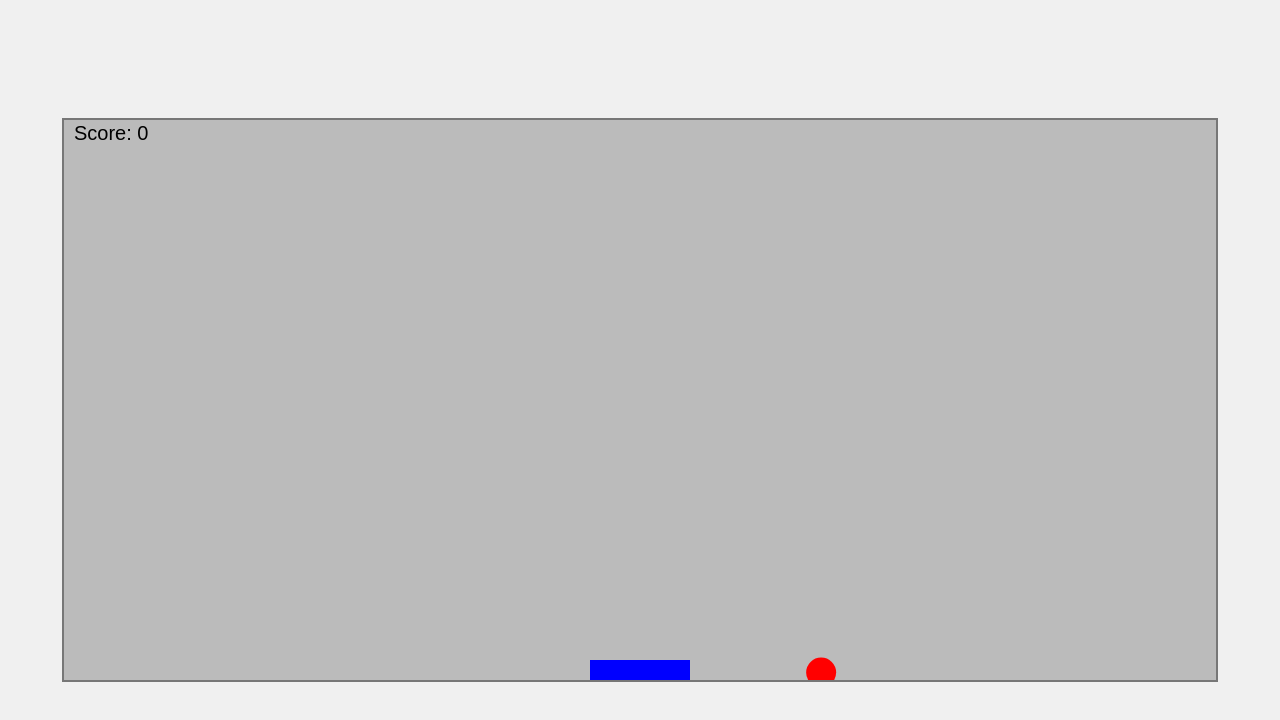
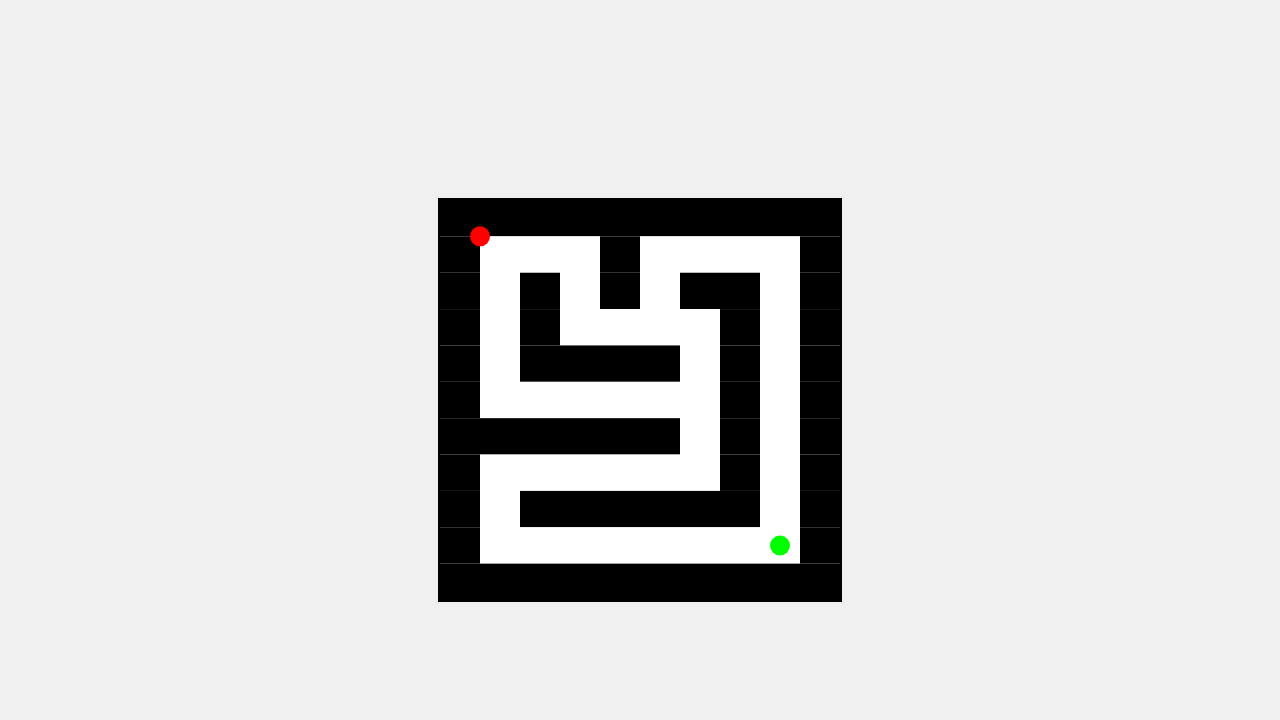
Before and after one commit to sgottabesgit/Gravity-Dodge, a website: page www/index.html in a window 1280 px wide. Drawn offline with Linux system fonts and the light colour scheme.

Commit message:
ball maze game

```diff
--- a/www/index.html
+++ b/www/index.html
@@ -2,111 +2,145 @@
 <html lang="en">
 
 <head>
-    <meta http-equiv="Content-Type" content="text/html; charset=UTF-8">
-    <title>Catch the Ball Game</title>
+    <meta charset="UTF-8">
+    <title>Ball Maze Game</title>
     <style>
         body {
-            margin: 0;
             display: flex;
             justify-content: center;
             align-items: center;
             height: 100vh;
-            background: #f0f0f0;
+            background-color: #f0f0f0;
+            margin: 0;
+            font-family: Arial, sans-serif;
+        }
+
+        #game-container {
+            position: relative;
+            width: 400px;
+            height: 400px;
+            background-color: #fff;
+            border: 2px solid #000;
         }
 
         canvas {
-            border: 2px solid #777;
-            background: #bbb;
+            width: 100%;
+            height: 100%;
         }
     </style>
+</head>
+
+<body>
+    <div id="game-container">
+        <canvas id="game-canvas"></canvas>
+    </div>
     <script>
         'use strict';
-        const REFRESH_RATE = 1000 / 25; // 25 fps
-        const GRAVITY = 0.5; // Acceleration due to gravity for the ball
-        const PADDLE_WIDTH = 100;
-        const PADDLE_HEIGHT = 20;
-        const BALL_RADIUS = 15;
+        const REFRESH_RATE = 1000 / 25;
+        const BALL_RADIUS = 10;
+        const MAZE = [
+            [1, 1, 1, 1, 1, 1, 1, 1, 1, 1],
+            [1, 0, 0, 0, 1, 0, 0, 0, 0, 1],
+            [1, 0, 1, 0, 1, 0, 1, 1, 0, 1],
+            [1, 0, 1, 0, 0, 0, 0, 1, 0, 1],
+            [1, 0, 1, 1, 1, 1, 0, 1, 0, 1],
+            [1, 0, 0, 0, 0, 0, 0, 1, 0, 1],
+            [1, 1, 1, 1, 1, 1, 0, 1, 0, 1],
+            [1, 0, 0, 0, 0, 0, 0, 1, 0, 1],
+            [1, 0, 1, 1, 1, 1, 1, 1, 0, 1],
+            [1, 0, 0, 0, 0, 0, 0, 0, 0, 1],
+            [1, 1, 1, 1, 1, 1, 1, 1, 1, 1]
+        ];
+        const TARGET = { x: 8, y: 9 };
 
-        let ballX, ballY, ballVY;
-        let paddleX;
-        let canvasWidth, canvasHeight;
-        let context = null;
-        let score = 0;
-        let gameOver = false;
+        let x = 0, y = 0;
+        let ballX = 1;
+        let ballY = 1;
+        let canvas, context;
+        let cellWidth, cellHeight;
 
         function init() {
-            initCanvas();
-            resetBall();
-            addEventListener('devicemotion', getPaddlePosition, true);
-            setInterval(updateGame, REFRESH_RATE);
+            canvas = document.getElementById('game-canvas');
+            context = canvas.getContext('2d');
+            canvas.width = 400;
+            canvas.height = 400;
+            cellWidth = canvas.width / MAZE[0].length;
+            cellHeight = canvas.height / MAZE.length;
+
+            addEventListener('devicemotion', getValues, true);
+            setInterval(update, REFRESH_RATE);
         }
 
-        function initCanvas() {
-            let canvas = document.getElementById('canvas1');
-            context = canvas.getContext('2d');
-            canvasWidth = canvas.width = window.innerWidth * 0.9;
-            canvasHeight = canvas.height = window.innerHeight * 0.7;
-            paddleX = (canvasWidth - PADDLE_WIDTH) / 2;
+        function getValues(event) {
+            x = event.accelerationIncludingGravity.x;
+            y = event.accelerationIncludingGravity.y;
         }
 
-        function resetBall() {
-            ballX = Math.random() * (canvasWidth - 2 * BALL_RADIUS) + BALL_RADIUS;
-            ballY = BALL_RADIUS;
-            ballVY = 2;
+        function update() {
+            let newBallX = ballX - x * 0.1;
+            let newBallY = ballY + y * 0.1;
+
+            if (!isWall(newBallX, ballY)) {
+                ballX = newBallX;
+            }
+            if (!isWall(ballX, newBallY)) {
+                ballY = newBallY;
+            }
+
+            if (isAtTarget()) {
+                alert('You win!');
+                resetGame();
+            }
+
+            draw();
         }
 
-        function getPaddlePosition(event) {
-            let tilt = event.accelerationIncludingGravity.x;
-            paddleX -= tilt * 5; // Adjust sensitivity as needed
-            if (paddleX < 0) paddleX = 0;
-            if (paddleX + PADDLE_WIDTH > canvasWidth) paddleX = canvasWidth - PADDLE_WIDTH;
+        function isWall(x, y) {
+            let cellX = Math.floor(x);
+            let cellY = Math.floor(y);
+            return MAZE[cellY][cellX] === 1;
         }
 
-        function updateGame() {
-            if (gameOver) return;
+        function isAtTarget() {
+            let cellX = Math.floor(ballX);
+            let cellY = Math.floor(ballY);
+            return cellX === TARGET.x && cellY === TARGET.y;
+        }
 
-            ballY += ballVY;
-            ballVY += GRAVITY;
+        function resetGame() {
+            ballX = 1;
+            ballY = 1;
+        }
 
-            if (ballY + BALL_RADIUS > canvasHeight) {
-                if (ballX > paddleX && ballX < paddleX + PADDLE_WIDTH) {
-                    score++;
-                    resetBall();
-                } else {
-                    gameOver = true;
-                    alert("Game Over! Your score: " + score);
-                    location.reload(); // Reload the page to restart the game
+        function draw() {
+            context.clearRect(0, 0, canvas.width, canvas.height);
+
+            for (let row = 0; row < MAZE.length; row++) {
+                for (let col = 0; col < MAZE[row].length; col++) {
+                    if (MAZE[row][col] === 1) {
+                        context.fillStyle = '#000';
+                    } else {
+                        context.fillStyle = '#fff';
+                    }
+                    context.fillRect(col * cellWidth, row * cellHeight, cellWidth, cellHeight);
                 }
             }
 
-            drawGame();
-        }
-
-        function drawGame() {
-            context.clearRect(0, 0, canvasWidth, canvasHeight);
-
-            // Draw ball
+            context.fillStyle = '#f00';
             context.beginPath();
-            context.arc(ballX, ballY, BALL_RADIUS, 0, Math.PI * 2, false);
-            context.fillStyle = "#f00";
+            context.arc(ballX * cellWidth, ballY * cellHeight, BALL_RADIUS, 0, Math.PI * 2);
             context.fill();
             context.closePath();
 
-            // Draw paddle
-            context.fillStyle = "#00f";
-            context.fillRect(paddleX, canvasHeight - PADDLE_HEIGHT, PADDLE_WIDTH, PADDLE_HEIGHT);
-
-            // Draw score
-            context.font = "20px Arial";
-            context.fillStyle = "#000";
-            context.fillText("Score: " + score, 10, 20);
+            context.fillStyle = '#0f0';
+            context.beginPath();
+            context.arc(TARGET.x * cellWidth + cellWidth / 2, TARGET.y * cellHeight + cellHeight / 2, BALL_RADIUS, 0, Math.PI * 2);
+            context.fill();
+            context.closePath();
         }
 
+        window.onload = init;
     </script>
-</head>
-
-<body onload="init()">
-    <canvas id="canvas1"></canvas>
 </body>
 
 </html>
```
